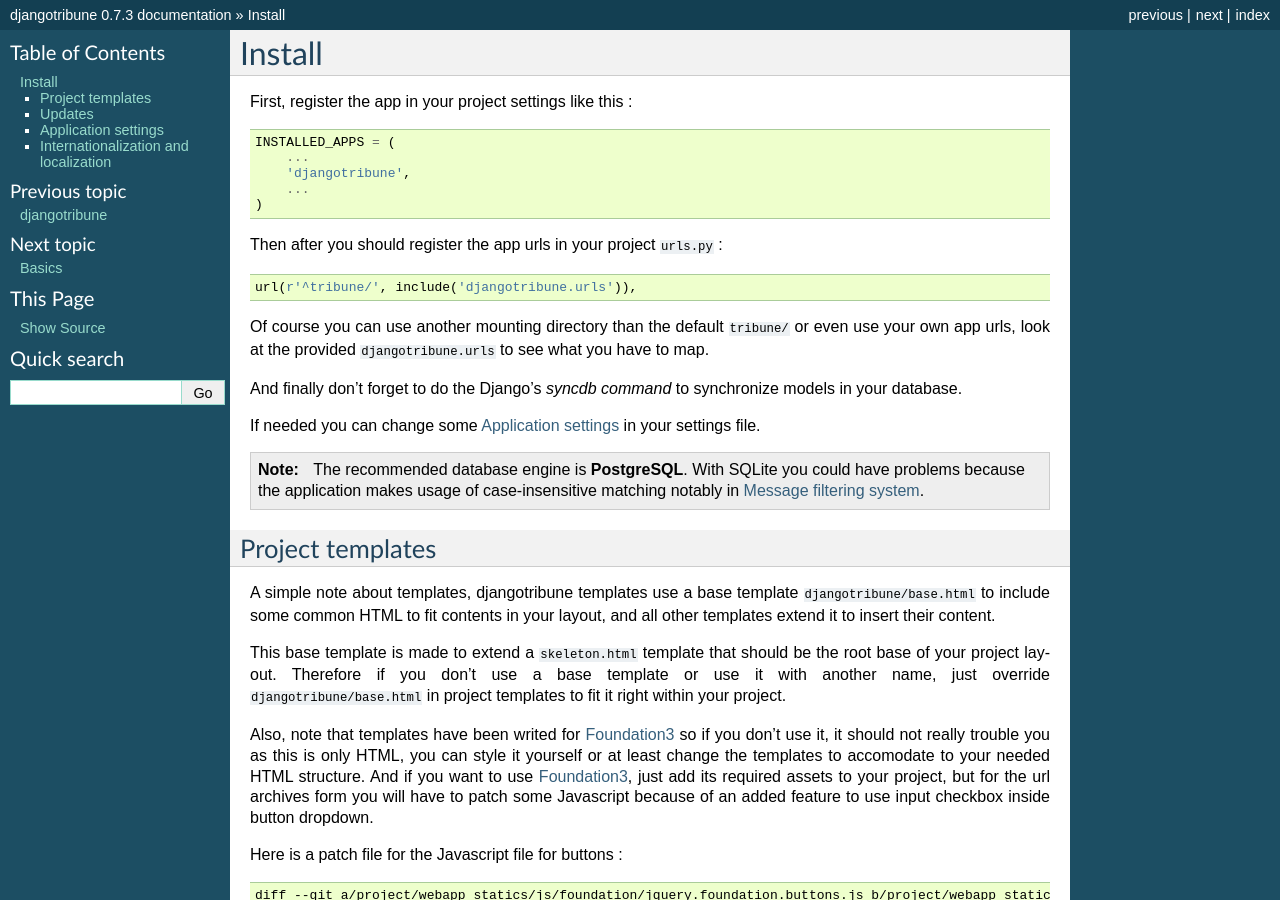
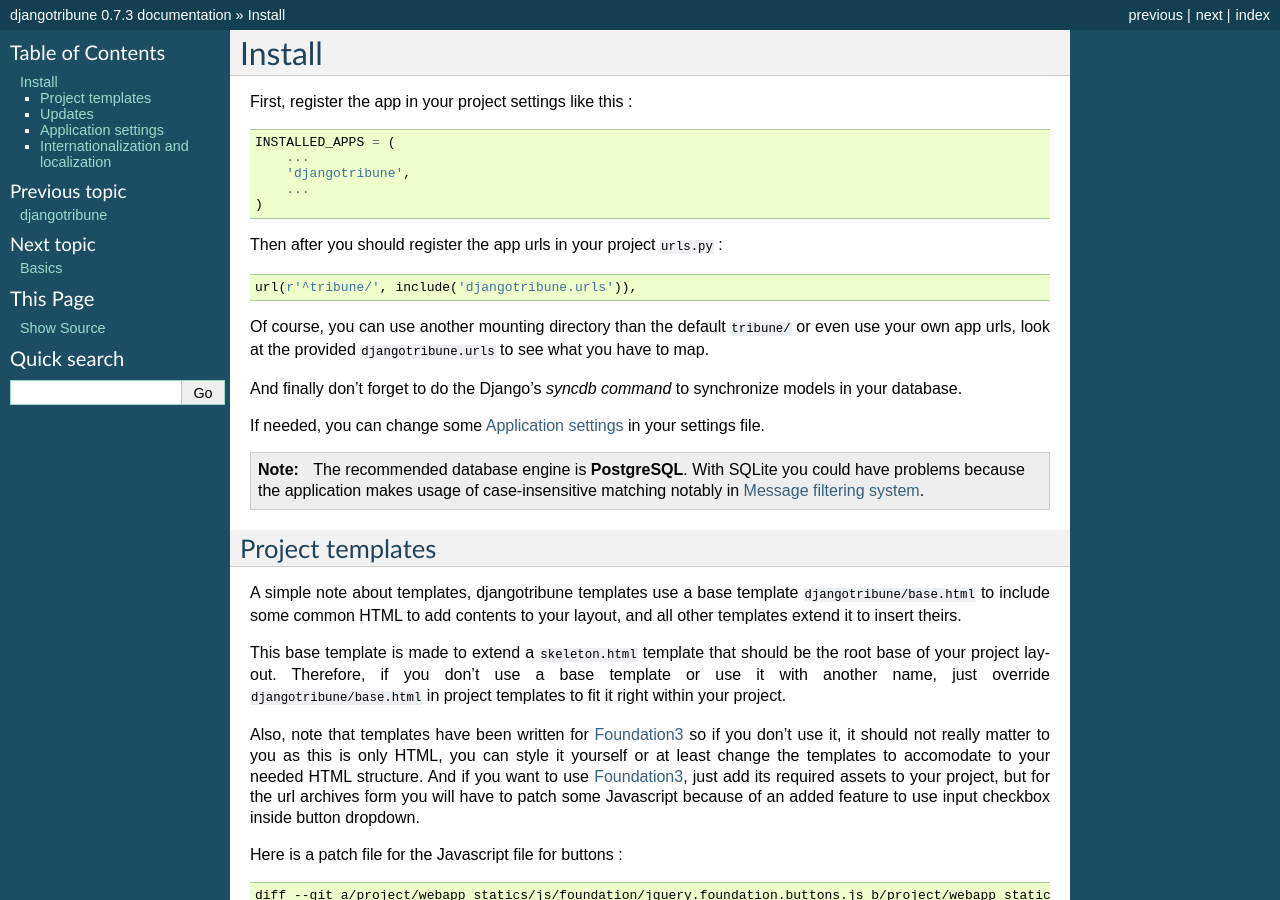
Before and after one commit to sveetch/djangotribune, a Sphinx documentation site: the page built from docs/install.rst, in a window 1280 px wide and 900 px high. Built offline with Sphinx 7.4.7, drawn with Linux system fonts in a browser that asks for light colours; some of the changed text lies outside the part shown.

Commit message:
Minor corrections.

```diff
--- a/docs/install.rst
+++ b/docs/install.rst
@@ -23,14 +23,14 @@
 
     url(r'^tribune/', include('djangotribune.urls')),
 
-Of course you can use another mounting directory than the default ``tribune/`` or even
+Of course, you can use another mounting directory than the default ``tribune/`` or even
 use your own app urls, look at the provided ``djangotribune.urls`` to see what you have
 to map.
 
 And finally don't forget to do the Django's *syncdb command* to synchronize models in your
 database.
 
-If needed you can change some `Application settings`_ in your settings file.
+If needed, you can change some `Application settings`_ in your settings file.
 
 .. NOTE:: The recommended database engine is **PostgreSQL**. With SQLite you could have
           problems because the application makes usage of case-insensitive matching
@@ -39,11 +39,11 @@
 Project templates
 =================
 
-A simple note about templates, djangotribune templates use a base template ``djangotribune/base.html`` to include some common HTML to fit contents in your layout, and all other templates extend it to insert their content.
+A simple note about templates, djangotribune templates use a base template ``djangotribune/base.html`` to include some common HTML to add contents to your layout, and all other templates extend it to insert theirs.
 
-This base template is made to extend a ``skeleton.html`` template that should be the root base of your project layout. Therefore if you don't use a base template or use it with another name, just override ``djangotribune/base.html`` in project templates to fit it right within your project.
+This base template is made to extend a ``skeleton.html`` template that should be the root base of your project layout. Therefore, if you don't use a base template or use it with another name, just override ``djangotribune/base.html`` in project templates to fit it right within your project.
 
-Also, note that templates have been writed for `Foundation3`_ so if you don't use it, it should not really trouble you as this is only HTML, you can style it yourself or at least change the templates to accomodate to your needed HTML structure. And if you want to use `Foundation3`_, just add its required assets to your project, but for the url archives form you will have to patch some Javascript because of an added feature to use input checkbox inside button dropdown.
+Also, note that templates have been written for `Foundation3`_ so if you don't use it, it should not really matter to you as this is only HTML, you can style it yourself or at least change the templates to accomodate to your needed HTML structure. And if you want to use `Foundation3`_, just add its required assets to your project, but for the url archives form you will have to patch some Javascript because of an added feature to use input checkbox inside button dropdown.
 
 Here is a patch file for the Javascript file for buttons : ::
 
```
Also changed, not shown: other parts of docs/install.rst (+1 -1 lines).
